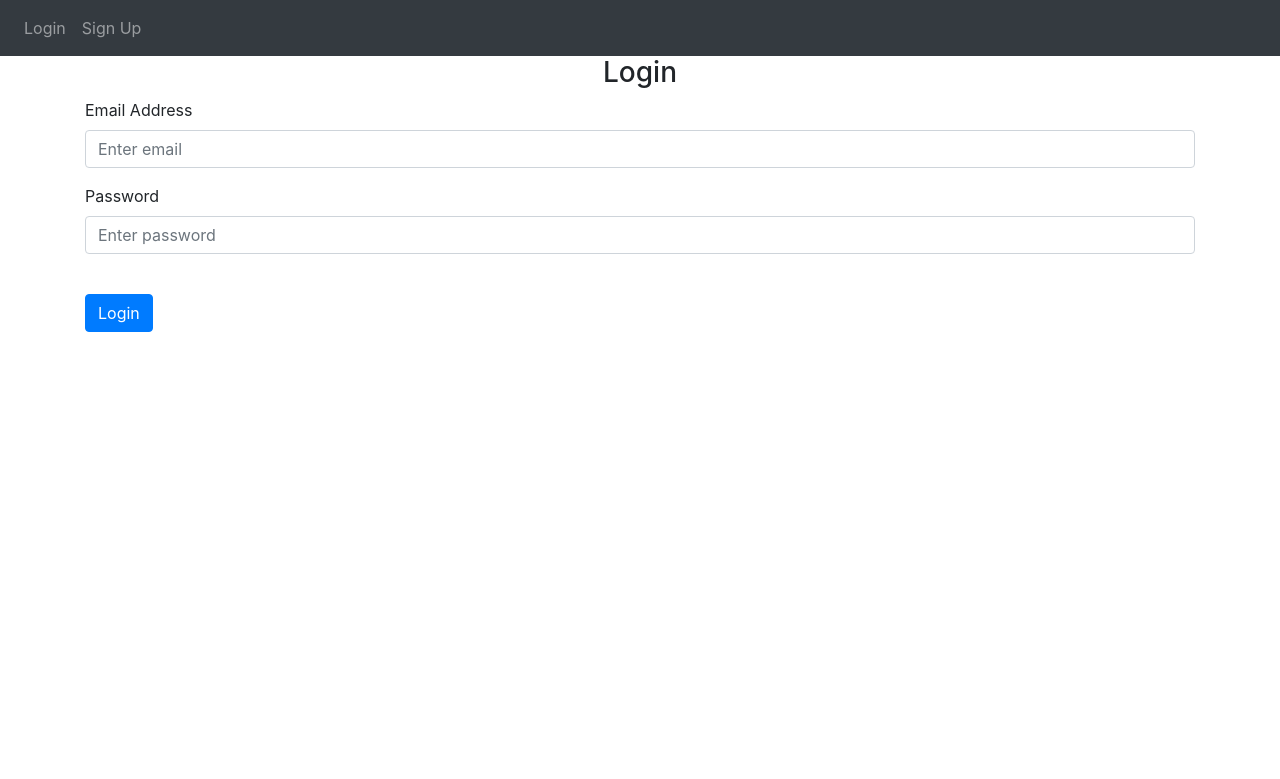
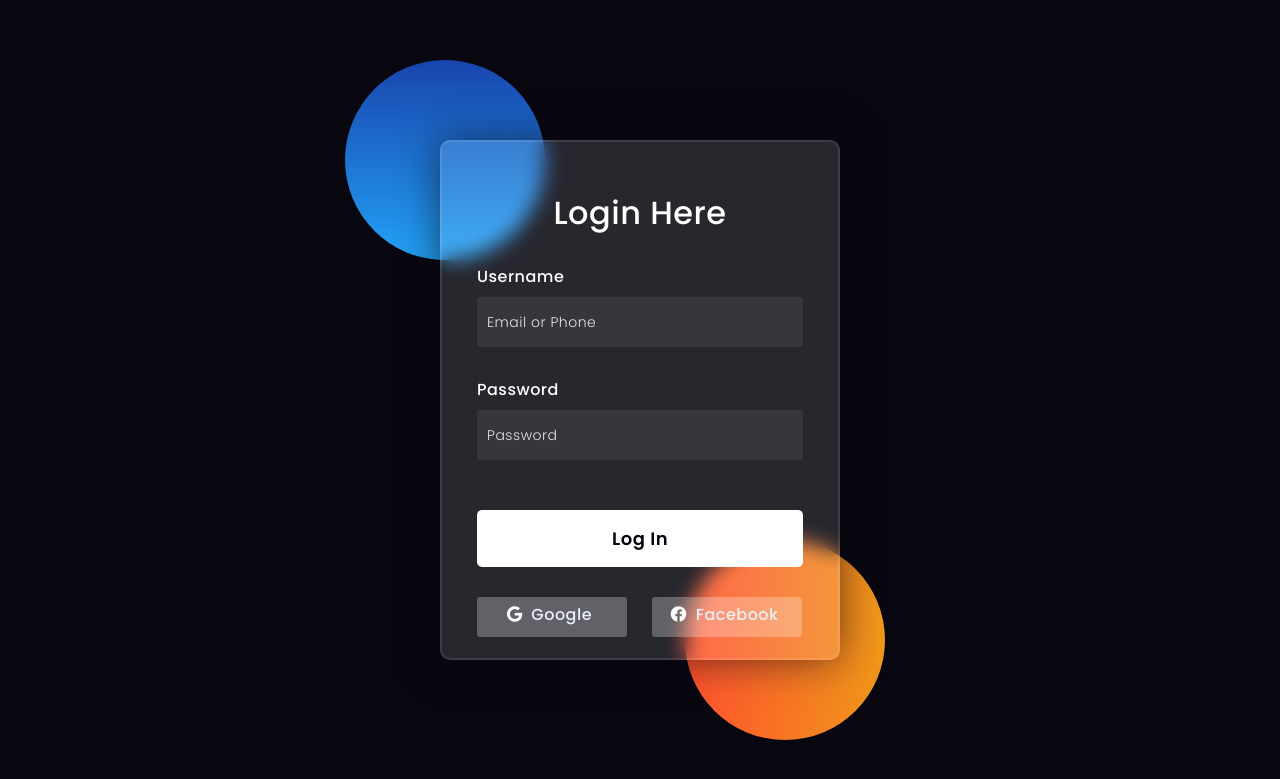
Before and after one commit to rohanpraveen/NITHIN-SAI, a Flask app: page /login in a window 1280 px wide. Shown: the top 779 px of the page. Run offline with Flask 2, Linux system fonts and the light colour scheme; some libraries are stand-ins or nearby versions.

Commit message:
login page

```diff
--- a/RND/website/templates/login.html
+++ b/RND/website/templates/login.html
@@ -1,28 +1,158 @@
-{% extends "base.html" %} {% block title %}Login{% endblock %} {% block content
-    %}
-    <form method="POST">
-      <h3 align="center">Login</h3>
-      <div class="form-group">
-        <label for="email">Email Address</label>
-        <input
-          type="email"
-          class="form-control"
-          id="email"
-          name="email"
-          placeholder="Enter email"
-        />
-      </div>
-      <div class="form-group">
+<!DOCTYPE html>
+<html lang="en">
+<head>
+  <!-- Design by foolishdeveloper.com -->
+    <title>Glassmorphism login Form Tutorial in html css</title>
+
+    <link rel="preconnect" href="https://fonts.gstatic.com">
+    <link rel="stylesheet" href="https://cdnjs.cloudflare.com/ajax/libs/font-awesome/5.15.4/css/all.min.css">
+    <link href="https://fonts.googleapis.com/css2?family=Poppins:wght@300;500;600&display=swap" rel="stylesheet">
+    <!--Stylesheet-->
+    <style media="screen">
+      *,
+*:before,
+*:after{
+    padding: 0;
+    margin: 0;
+    box-sizing: border-box;
+}
+body{
+    background-color: #080710;
+}
+.background{
+    width: 430px;
+    height: 520px;
+    position: absolute;
+    transform: translate(-50%,-50%);
+    left: 50%;
+    top: 50%;
+}
+.background .shape{
+    height: 200px;
+    width: 200px;
+    position: absolute;
+    border-radius: 50%;
+}
+.shape:first-child{
+    background: linear-gradient(
+        #1845ad,
+        #23a2f6
+    );
+    left: -80px;
+    top: -80px;
+}
+.shape:last-child{
+    background: linear-gradient(
+        to right,
+        #ff512f,
+        #f09819
+    );
+    right: -30px;
+    bottom: -80px;
+}
+form{
+    height: 520px;
+    width: 400px;
+    background-color: rgba(255,255,255,0.13);
+    position: absolute;
+    transform: translate(-50%,-50%);
+    top: 50%;
+    left: 50%;
+    border-radius: 10px;
+    backdrop-filter: blur(10px);
+    border: 2px solid rgba(255,255,255,0.1);
+    box-shadow: 0 0 40px rgba(8,7,16,0.6);
+    padding: 50px 35px;
+}
+form *{
+    font-family: 'Poppins',sans-serif;
+    color: #ffffff;
+    letter-spacing: 0.5px;
+    outline: none;
+    border: none;
+}
+form h3{
+    font-size: 32px;
+    font-weight: 500;
+    line-height: 42px;
+    text-align: center;
+}
+
+label{
+    display: block;
+    margin-top: 30px;
+    font-size: 16px;
+    font-weight: 500;
+}
+input{
+    display: block;
+    height: 50px;
+    width: 100%;
+    background-color: rgba(255,255,255,0.07);
+    border-radius: 3px;
+    padding: 0 10px;
+    margin-top: 8px;
+    font-size: 14px;
+    font-weight: 300;
+}
+::placeholder{
+    color: #e5e5e5;
+}
+button{
+    margin-top: 50px;
+    width: 100%;
+    background-color: #ffffff;
+    color: #080710;
+    padding: 15px 0;
+    font-size: 18px;
+    font-weight: 600;
+    border-radius: 5px;
+    cursor: pointer;
+}
+.social{
+  margin-top: 30px;
+  display: flex;
+}
+.social div{
+  background: red;
+  width: 150px;
+  border-radius: 3px;
+  padding: 5px 10px 10px 5px;
+  background-color: rgba(255,255,255,0.27);
+  color: #eaf0fb;
+  text-align: center;
+}
+.social div:hover{
+  background-color: rgba(255,255,255,0.47);
+}
+.social .fb{
+  margin-left: 25px;
+}
+.social i{
+  margin-right: 4px;
+}
+
+    </style>
+</head>
+<body>
+    <div class="background">
+        <div class="shape"></div>
+        <div class="shape"></div>
+    </div>
+    <form>
+        <h3>Login Here</h3>
+
+        <label for="username">Username</label>
+        <input type="text" placeholder="Email or Phone" id="username">
+
         <label for="password">Password</label>
-        <input
-          type="password"
-          class="form-control"
-          id="password"
-          name="password"
-          placeholder="Enter password"
-        />
-      </div>
-      <br />
-      <button type="submit" class="btn btn-primary">Login</button>
+        <input type="password" placeholder="Password" id="password">
+
+        <button>Log In</button>
+        <div class="social">
+          <div class="go"><i class="fab fa-google"></i>  Google</div>
+          <div class="fb"><i class="fab fa-facebook"></i>  Facebook</div>
+        </div>
     </form>
-    {% endblock %}
+</body>
+</html>
```
